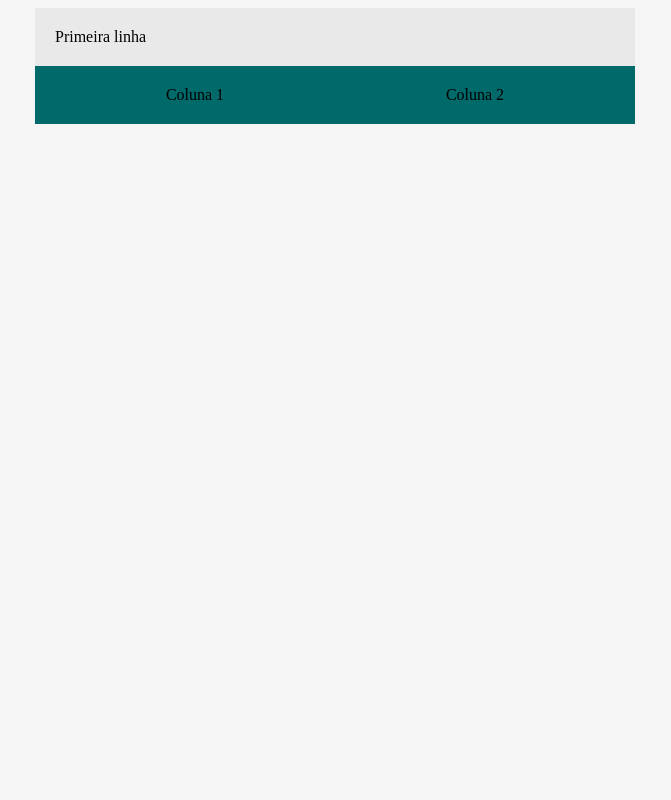
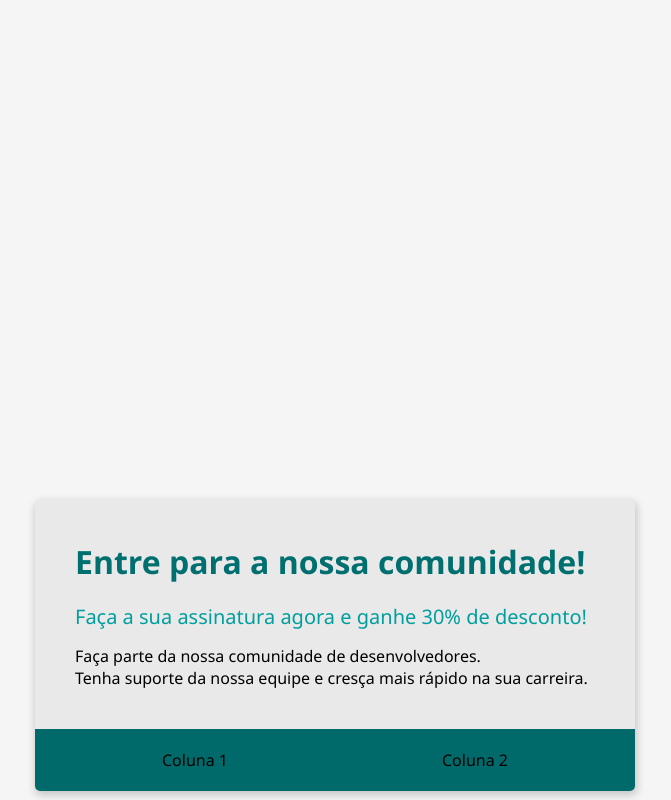
Before and after one commit to ArthurMotter/bootcamp-devjr-modulo2, a plain HTML site: page index.html in a window 1280 px wide. Shown: the whole page, without its empty margins (305-976 px from the left). Drawn offline with Linux system fonts and the light colour scheme.

Commit message:
closes #3 - criando o cabecalho

```diff
--- a/index.html
+++ b/index.html
@@ -8,17 +8,24 @@
     <style>
             body{
                 background-color: #F5F5F5;
+                font-family: 'Segoe UI', Tahoma, Geneva, Verdana, sans-serif;
             }
 
             .container{
                 background-color: #E9E9E9;
                 margin: auto;
+                margin-top: 500px;
 
                 width: 600px;
+
+                box-shadow: 1px 3px 8px 1px rgba(0, 0, 0, 0.2);
+
+                border-radius: 5px;
+                overflow: hidden;
             }
 
             .header{
-                padding: 20px;
+                padding: 40px;
             }
 
             .flex-container{
@@ -27,6 +34,21 @@
                 justify-content: space-around;
                 padding: 20px;
             }
+
+            .header-title{
+                color: #006F6F;
+                font-size: 32px;
+                font-weight: 700;
+                margin-bottom: 20px;
+            }
+
+            .header-subtitle{
+                color: #009E9E;
+                font-size: 20px;
+                font-weight: 500;
+                margin-bottom: 15px;
+            }
+
     </style>
 
 
@@ -34,7 +56,16 @@
 <body>
     <div class="container">
         <div class="header">
-            Primeira linha
+            <div class="header-title">
+                Entre para a nossa comunidade!
+            </div>
+            <div class="header-subtitle">
+                Faça a sua assinatura agora e ganhe 30% de desconto!
+            </div>
+            <div>
+                Faça parte da nossa comunidade de desenvolvedores.<br>
+                Tenha suporte da nossa equipe e cresça mais rápido na sua carreira.
+            </div>
         </div>
         <div class="flex-container">
             <div>
```
